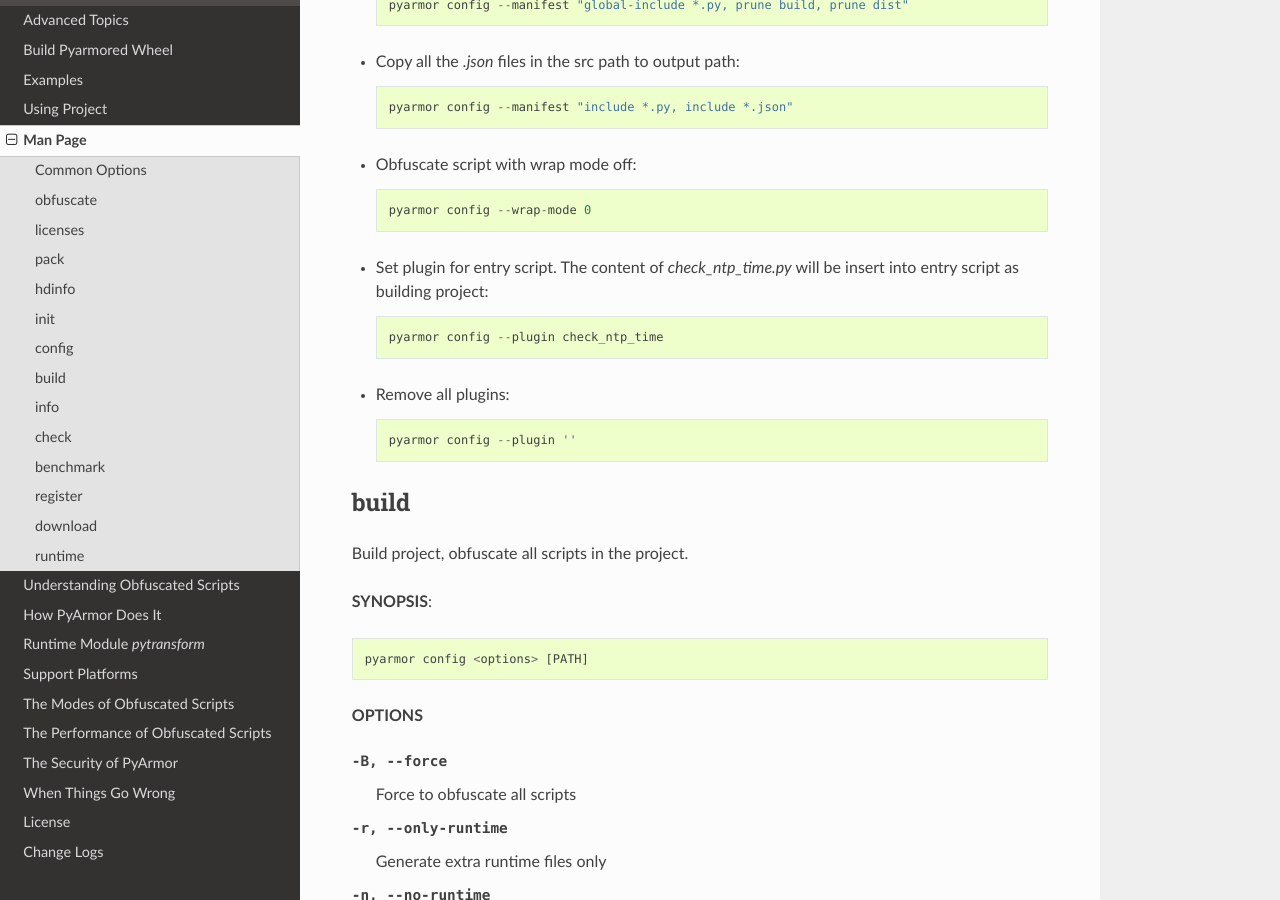
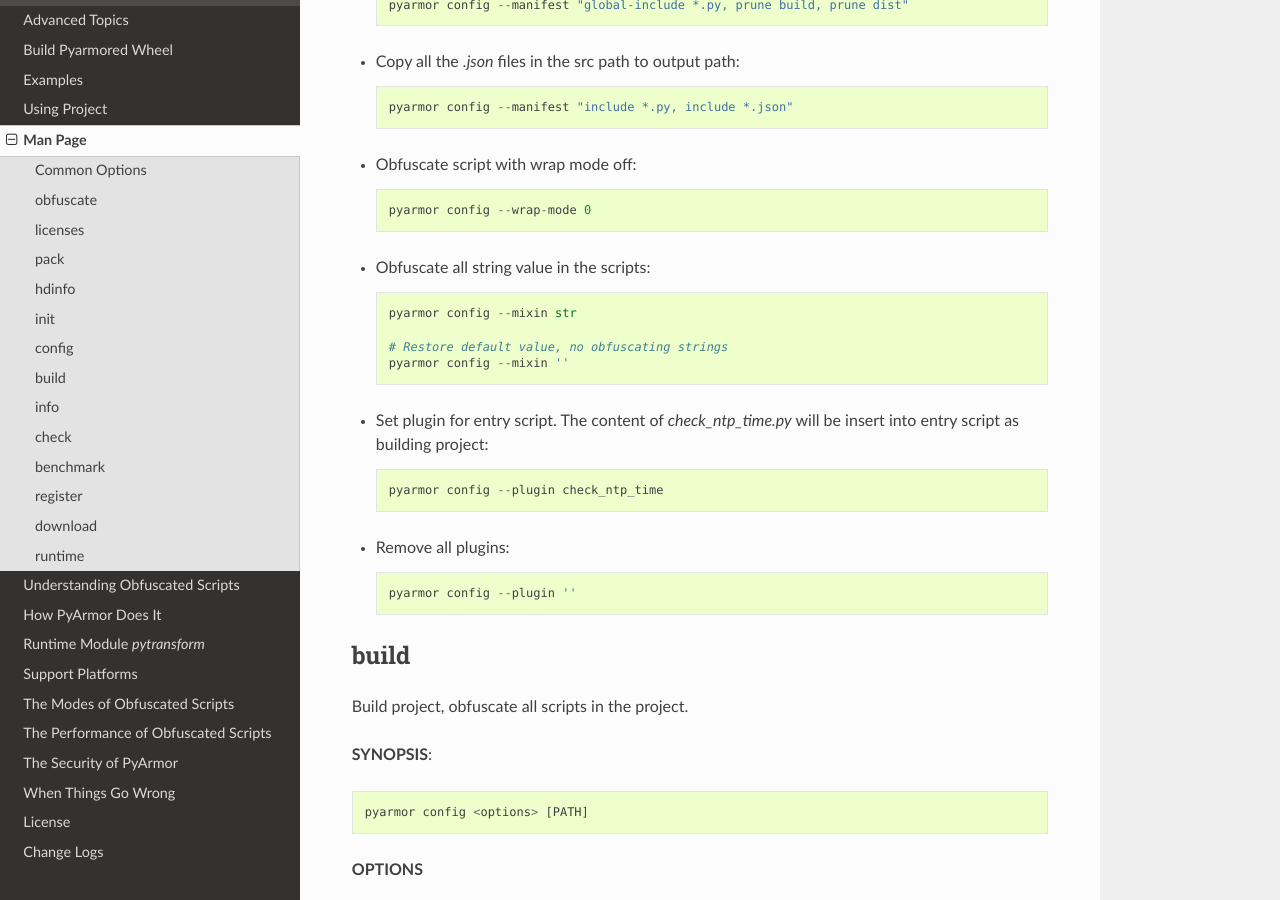
Before and after one commit to dashingsoft/pyarmor, a Sphinx documentation site: the page built from docs/man.rst, in a window 1280 px wide and 900 px high, scrolled down 21744 px. Built offline with Sphinx 7.4.7 and the Read the Docs theme 2.0.0, drawn with Linux system fonts in a browser that asks for light colours.

Commit message:
Add man example for --mixin

```diff
--- a/docs/man.rst
+++ b/docs/man.rst
@@ -820,6 +820,13 @@
 
     pyarmor config --wrap-mode 0
 
+* Obfuscate all string value in the scripts::
+
+    pyarmor config --mixin str
+
+    # Restore default value, no obfuscating strings
+    pyarmor config --mixin ''
+
 * Set plugin for entry script. The content of `check_ntp_time.py` will
   be insert into entry script as building project::
 
```
